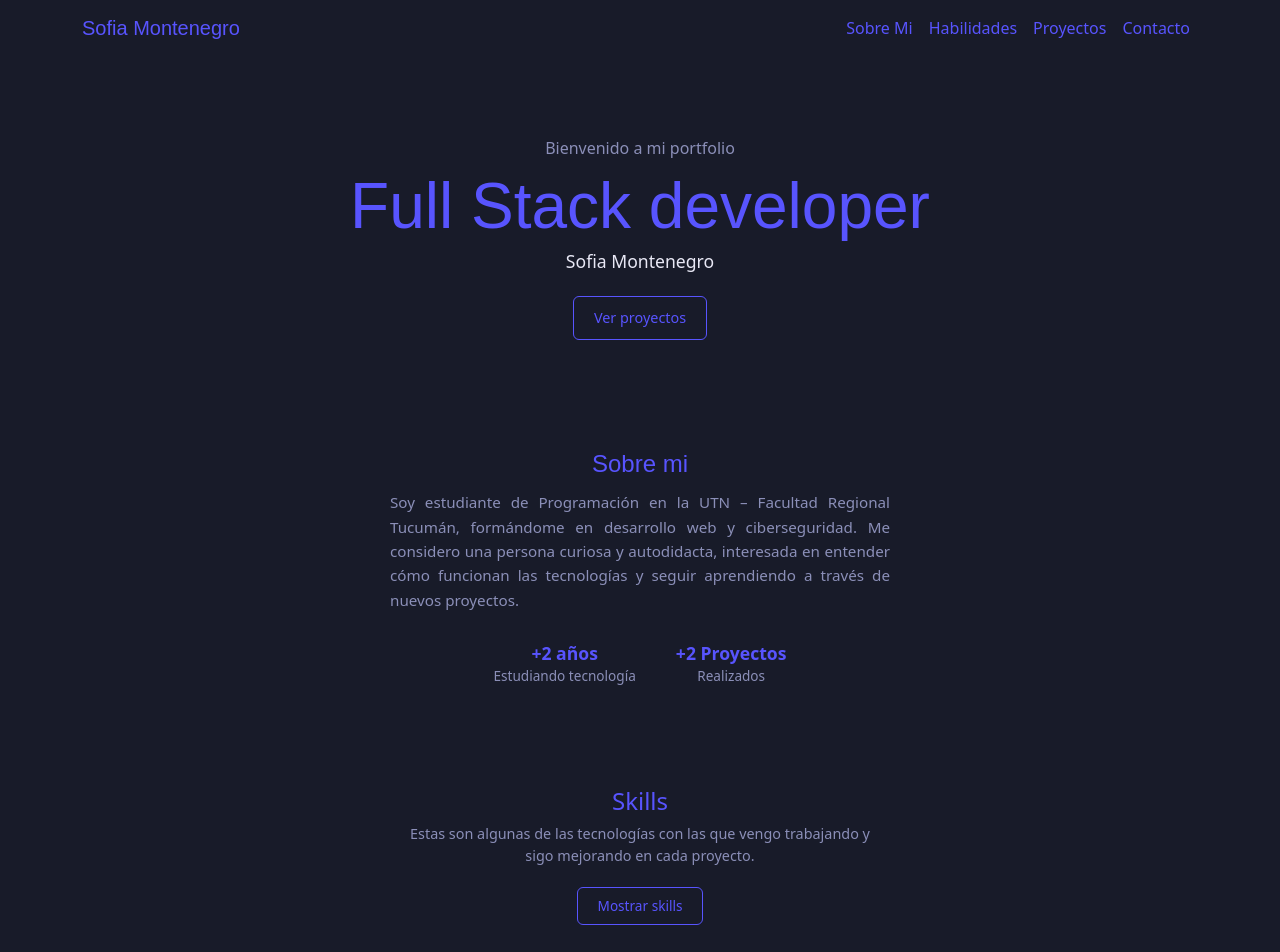
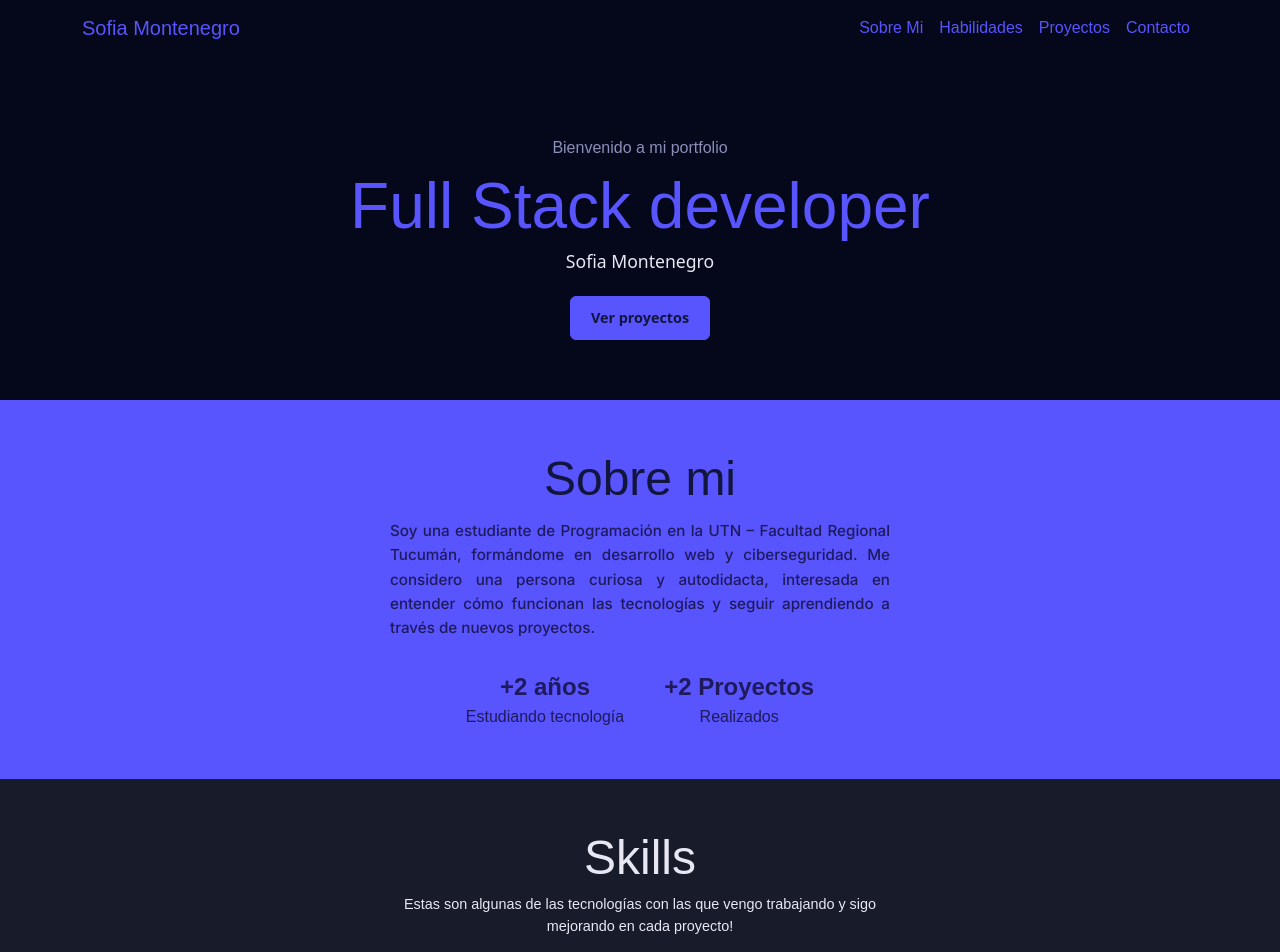
Before and after one commit to Sofmarlu/tp1-portfolio-react-montenegro-sofia, a React (Vite) app in the folder tp1-portfolio/: page / in a window 1280 px wide. Shown: the top 952 px of the page. Built offline with nearby package versions, Linux system fonts and the light colour scheme; a web font is replaced by a local one.

Commit message:
modifique la apreciencia de hero skills, header

```diff
--- a/tp1-portfolio/src/components/About.jsx
+++ b/tp1-portfolio/src/components/About.jsx
@@ -3,7 +3,7 @@ import "../css/About.css";
 function About(props) {
   return (
     <>
-      <section className="about">
+      <section className="about" id="about">
         <h2 className="about-titulo">Sobre mi</h2>
 
         <p className="about-descripcion">{props.descripcion}</p>
--- a/tp1-portfolio/src/components/Contact.jsx
+++ b/tp1-portfolio/src/components/Contact.jsx
@@ -21,7 +21,7 @@ function Contact() {
 
 
   return (
-    <section className="contact">
+    <section className="contact" id="contact">
       <Container>
         <h1 className="contact-titulo">Contacto</h1>
 
--- a/tp1-portfolio/src/components/Header.jsx
+++ b/tp1-portfolio/src/components/Header.jsx
@@ -10,16 +10,16 @@ function Header() {
 
         <Container>
 
-          <Navbar.Brand href="#Inicio">Sofia Montenegro</Navbar.Brand>
+          <Navbar.Brand href="#hero">Sofia Montenegro</Navbar.Brand>
 
           <Navbar.Toggle />
 
           <Navbar.Collapse className="justify-content-end">
             <Nav>
-              <Nav.Link href="#About">Sobre Mi</Nav.Link>
-              <Nav.Link href="#Skills">Habilidades</Nav.Link>
-              <Nav.Link href="#Projects">Proyectos</Nav.Link>
-              <Nav.Link href="#Contacto">Contacto</Nav.Link>
+              <Nav.Link href="#about">Sobre Mi</Nav.Link>
+              <Nav.Link href="#skills">Habilidades</Nav.Link>
+              <Nav.Link href="#projects">Proyectos</Nav.Link>
+              <Nav.Link href="#contact">Contacto</Nav.Link>
             </Nav>
           </Navbar.Collapse>
         </Container>
--- a/tp1-portfolio/src/components/Hero.jsx
+++ b/tp1-portfolio/src/components/Hero.jsx
@@ -4,11 +4,11 @@ function Hero(props) {
   return (
     <>
       <div>
-        <section className="hero">
+        <section className="hero" id="hero">
           <p className="hero-saludo">Bienvenido a mi portfolio</p>
           <h1 className="hero-titulo">{props.profesion}</h1>
           <h2 className="hero-subtitulo">{props.nombre}</h2>
-          <a href="#Projects" className="btn-Hero">
+          <a href="#projects" className="btn-Hero">
             Ver proyectos
           </a>
         </section>
--- a/tp1-portfolio/src/components/Projects.jsx
+++ b/tp1-portfolio/src/components/Projects.jsx
@@ -21,7 +21,7 @@ const proyectos = [
 
 function Projects() {
   return (
-    <section className="projects">
+    <section className="projects" id="projects">
       <h2 className="projects-titulo">Proyectos</h2>
       <div className="projects-lista">
 
--- a/tp1-portfolio/src/components/Skills.jsx
+++ b/tp1-portfolio/src/components/Skills.jsx
@@ -11,26 +11,27 @@ const skills = [
 ];
 
 function Skills() {
+
+
   const [mostrar, setMostrar] = useState(false);
 
   return (
-    <section className="skills">
+    <section className="skills" id="skills">
       <h2 className="skills-titulo">Skills</h2>
       <p className="skills-descripcion">
         Estas son algunas de las tecnologías con las que vengo trabajando y sigo
-        mejorando en cada proyecto.
+        mejorando en cada proyecto!
       </p>
 
       <button className="skills-btn" onClick={() => setMostrar(!mostrar)}>
         {mostrar ? "Ocultar skills" : "Mostrar skills"}
       </button>
 
-      {mostrar && (
-        <div className="skills-lista">
+      {mostrar && (<div className="skills-lista">
           {skills.map((s) => (
             <div className="skills-item" key={s.nombre}>
               <div className="skills-item-info">
-                <span>{s.nombre}</span>
+                <span className="skills-span">{s.nombre}</span>
                 <span>{s.nivel}%</span>
               </div>
               <div className="skills-barra-track">
--- a/tp1-portfolio/src/css/About.css
+++ b/tp1-portfolio/src/css/About.css
@@ -1,27 +1,31 @@
 .about {
-  background-color: var(--bg-secondary);
+  background-color: var(--accent);
   color: var(--text-primary);
   padding: 50px 20px;
   text-align: center;
 }
 
 .about-titulo {
-  color: var(--accent);
+  color: var(--track);
   font-family: var(--font-titles);
-  font-size: 1.5rem;
+  font-size: 3rem;
   margin-bottom: 12px;
 }
 
 .about-descripcion {
+  font-family: var(--font-body);
+  font-weight: 500;
   max-width: 500px;
   margin: 0 auto;
-  color: var(--text-secondary);
+  color: var(--border);
   font-size: 0.95rem;
   text-align: justify;
   line-height: 1.6;
 }
 
 .about-stats {
+  color: var(--border);
+  font-family: var(--font-titles);
   display: flex;
   justify-content: center;
   gap: 40px;
@@ -30,17 +34,22 @@
 }
 
 .about-stat {
+  color: var(--border);
+  font-family: var(--font-titles);
   display: flex;
   flex-direction: column;
 }
 
 .about-stat-numero {
-  color: var(--accent);
+  color: var(--border);
+  font-family: var(--font-titles);
+
   font-weight: 700;
-  font-size: 1.1rem;
+  font-size: 1.5rem;
 }
 
 .about-stat-label {
-  color: var(--text-secondary);
-  font-size: 0.85rem;
+  font-family: var(--font-titles);
+  color: var(--border);
+  font-size: 1rem;
 }
--- a/tp1-portfolio/src/css/Header.css
+++ b/tp1-portfolio/src/css/Header.css
@@ -1,10 +1,14 @@
 
 .nav-inicio{
-  background-color: var(--bg-secondary)
+  background-color: var(--bg-primary)
 
 
 }
 
+.nav-link{
+
+  font-family: var(--font-titles);
+}
 .nav-inicio .navbar-brand {
 
     font-family: var(--font-titles);
--- a/tp1-portfolio/src/css/Hero.css
+++ b/tp1-portfolio/src/css/Hero.css
@@ -1,11 +1,11 @@
 .hero {
-  background-color: var(--bg-secondary);
+  background-color: var(--bg-primary);
   text-align: center;
   padding: 80px 20px 60px;
 }
 
 .hero-saludo {
-  font-size: 1rem;
+font-family: var(--font-titles);
   color: var(--text-secondary);
   margin: 0;
 }
@@ -25,18 +25,22 @@
 }
 
 .btn-Hero {
+   font-size: 3rem;
+  background-color: var(--accent);
+  font-weight: 700;
+  color: var(--track);
   display: inline-block;
   margin-top: 24px;
   padding: 10px 20px;
   border: 1px solid var(--accent);
   border-radius: 6px;
-  color: var(--accent);
+
   text-decoration: none;
   font-size: 0.9rem;
   transition: 0.2s ease;
 }
 
 .btn-Hero:hover {
-  background-color: var(--accent);
+  background-color: var(--text-secondary);
   color: var(--bg-primary);
 }
--- a/tp1-portfolio/src/css/Skills.css
+++ b/tp1-portfolio/src/css/Skills.css
@@ -1,4 +1,5 @@
 .skills {
+  font-family: var(--font-titles);
   background-color: var(--bg-secondary);
   color: var(--text-primary);
   padding: 50px 20px;
@@ -6,27 +7,28 @@
 }
 
 .skills-titulo {
-  color: var(--accent);
-  font-size: 1.5rem;
+  color: var(--text-primary);
+  font-size: 3rem;
   margin-bottom: 8px;
 }
 
 .skills-descripcion {
   max-width: 480px;
   margin: 0 auto;
-  color: var(--text-secondary);
+  color: var(--text-primary);
   font-size: 0.9rem;
   line-height: 1.5;
 }
 
 .skills-btn {
+  font-weight: 650;
   margin-top: 20px;
   padding: 8px 20px;
   border: 1px solid var(--accent);
   border-radius: 6px;
   background: transparent;
   color: var(--accent);
-  font-size: 0.85rem;
+  font-size: 1rem;
   cursor: pointer;
   transition: 0.2s ease;
 }
@@ -37,6 +39,8 @@
 }
 
 .skills-lista {
+  font-family: var(--font-titles);
+
   max-width: 500px;
   margin: 28px auto 0;
   display: flex;
@@ -46,6 +50,7 @@
 }
 
 .skills-item-info {
+  font-family: var(--font-titles);
   display: flex;
   justify-content: space-between;
   font-size: 0.9rem;
@@ -53,6 +58,7 @@
 }
 
 .skills-barra-track {
+
   width: 100%;
   height: 8px;
   background-color: var(--track);
@@ -65,3 +71,6 @@
   background-color: var(--accent);
   border-radius: 4px;
 }
+.skills-span{
+  font-family: var(--font-titles);
+}
--- a/tp1-portfolio/src/pages/Inicio.jsx
+++ b/tp1-portfolio/src/pages/Inicio.jsx
@@ -12,7 +12,7 @@ function Inicio() {
       <Header></Header>
       <Hero profesion="Full Stack developer" nombre="Sofia Montenegro" />
       <About
-        descripcion="Soy estudiante de Programación en la UTN – Facultad Regional Tucumán, formándome en desarrollo web y ciberseguridad. Me considero una persona curiosa y autodidacta, interesada en entender cómo funcionan las tecnologías y seguir aprendiendo a través de nuevos proyectos."
+        descripcion="Soy una estudiante de Programación en la UTN – Facultad Regional Tucumán, formándome en desarrollo web y ciberseguridad. Me considero una persona curiosa y autodidacta, interesada en entender cómo funcionan las tecnologías y seguir aprendiendo a través de nuevos proyectos."
         anios={2}
         proyectosRealizados={2}
       ></About>
```
Also changed, not shown: 1 other file (tests, documents, lock files or other folders).
